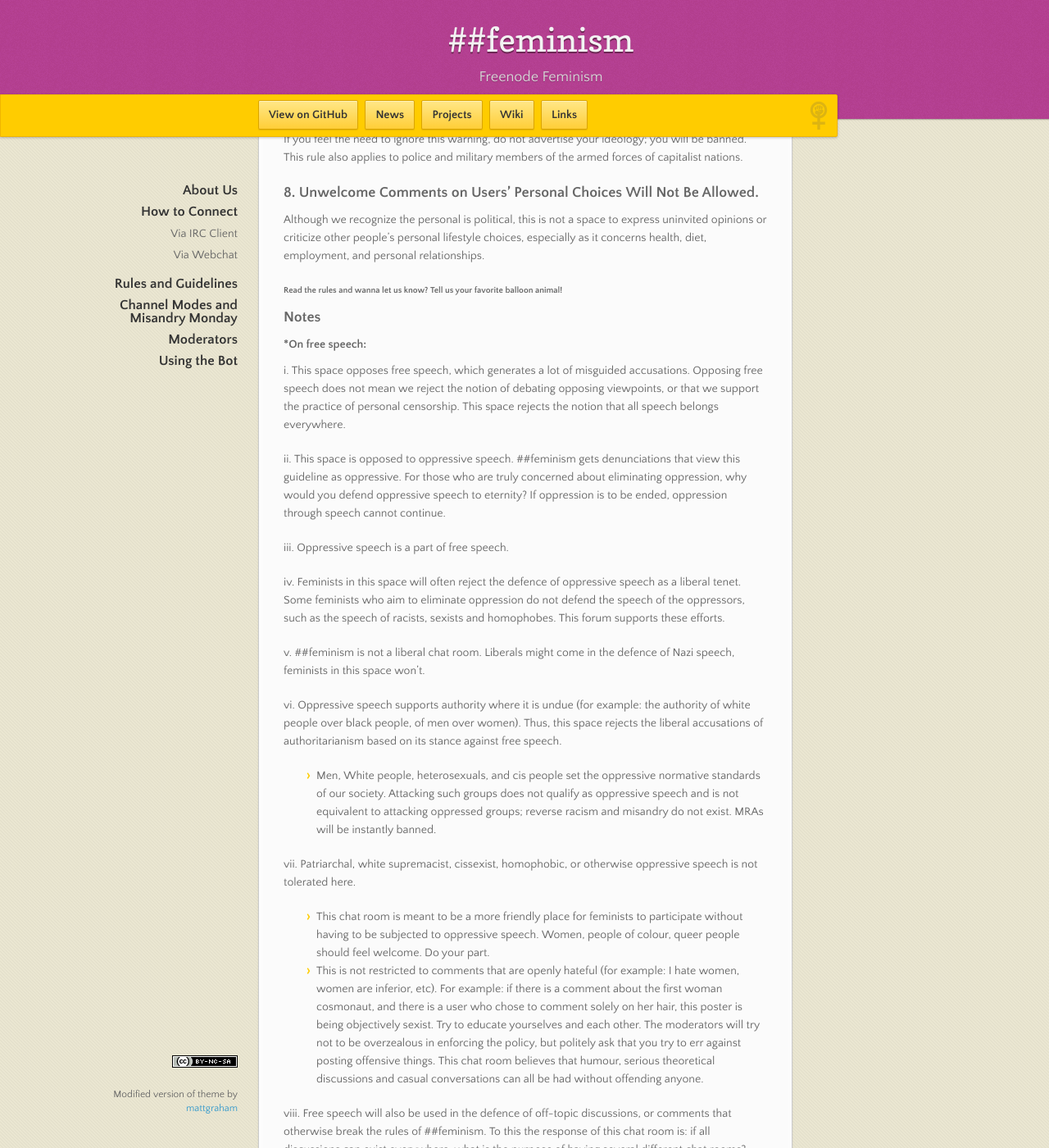
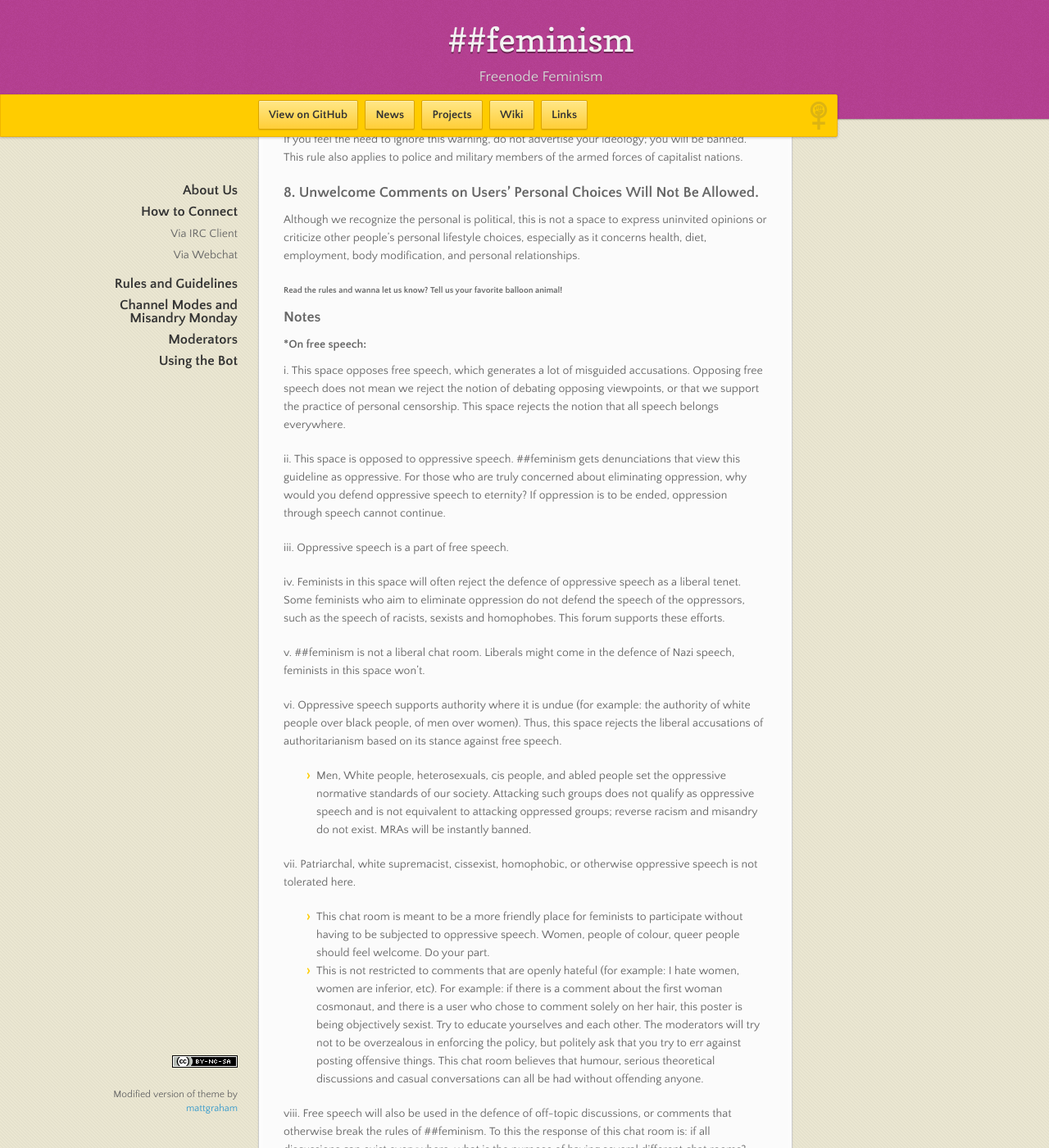
Before and after one commit to feminism-chat/feminism-chat.github.io, a Jekyll site: the page built from index.md, in a window 1280 px wide and 1400 px high, scrolled down 1898 px. Shown: the whole window at 82% size. Built offline with Jekyll 4.4.1, drawn with Linux system fonts in a browser that asks for light colours; nearby versions of some CDN libraries.

Commit message:
+body modification, +abled people

```diff
--- a/index.md
+++ b/index.md
@@ -71,7 +71,7 @@ We ask that sectarianism be kept to a minimum. While criticism is allowed, we do
 
 
 ### 8. Unwelcome Comments on Users' Personal Choices Will Not Be Allowed.
-Although we recognize the personal is political, this is not a space to express uninvited opinions or criticize other people's personal lifestyle choices, especially as it concerns health, diet, employment, and personal relationships.
+Although we recognize the personal is political, this is not a space to express uninvited opinions or criticize other people's personal lifestyle choices, especially as it concerns health, diet, employment, body modification, and personal relationships.
 
 ###### Read the rules and wanna let us know? Tell us your favorite balloon animal!
 
@@ -92,7 +92,7 @@ v. \##feminism is not a liberal chat room.  Liberals might come in the defence o
 
 vi. Oppressive speech supports authority where it is undue (for example: the authority of white people over black people, of men over women). Thus, this space rejects the liberal accusations of authoritarianism based on its stance against free speech.
 
-* Men, White people, heterosexuals, and cis people set the oppressive normative standards of our society. Attacking such groups does not qualify as oppressive speech and is not equivalent to attacking oppressed groups; reverse racism and misandry do not exist. MRAs will be instantly banned.
+* Men, White people, heterosexuals, cis people, and abled people set the oppressive normative standards of our society. Attacking such groups does not qualify as oppressive speech and is not equivalent to attacking oppressed groups; reverse racism and misandry do not exist. MRAs will be instantly banned.
 
 vii. Patriarchal, white supremacist, cissexist, homophobic, or otherwise oppressive speech is not tolerated here.
 
```
